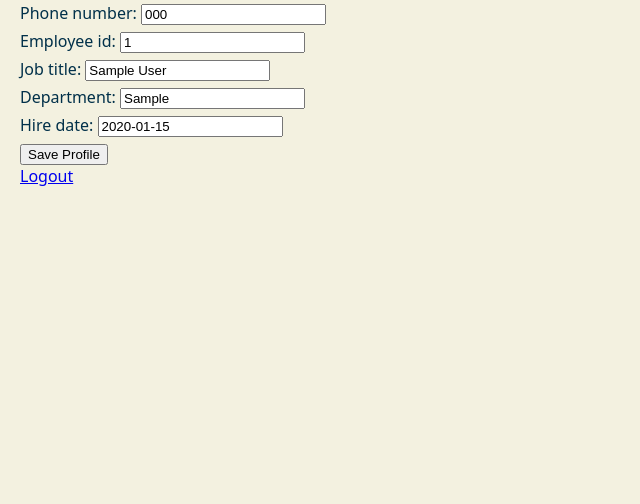
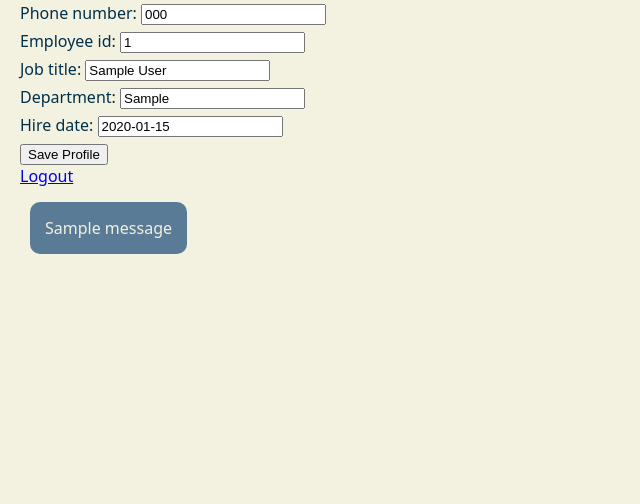
Before and after one commit to Tmonstah/animal-shelter-management-system, a Django app: page /employee/profile/ in a window 1280 px wide. Shown: the part 205-709 px from the top of the page, without its empty margins (0-640 px from the left). Run offline with Django 5.2, Linux system fonts and the light colour scheme; a user stored in the database is signed in; tables that the repository leaves empty hold one stand-in row (values such as "Sample post"); one stand-in notice (Sample message) is shown.

Commit message:
added a saved successfully pop-up when saving profile info

```diff
--- a/accounts/templates/accounts/employee_profile.html
+++ b/accounts/templates/accounts/employee_profile.html
@@ -20,4 +20,12 @@
     <a href="{% url 'logout' %}">Logout</a>
 </p>
 
+{% if messages %}
+    <ul class="messages">
+        {% for message in messages %}
+        <li{% if message.tags %} class="{{ message.tags }}"{% endif %}>{{ message }}</li>
+        {% endfor %}
+    </ul>
+{% endif %}
+
 {% endblock %}
--- a/accounts/views.py
+++ b/accounts/views.py
@@ -3,6 +3,7 @@ from django.shortcuts import redirect, render
 from django.contrib.auth.decorators import login_required
 from django.http import HttpResponseForbidden
 from django.contrib.auth import logout
+from django.contrib import messages
 from .forms import EmployeeProfileForm, CustomerProfileForm, CustomerRegistrationForm
 from .models import EmployeeAccessRequest, EmployeeProfile, EmployeeInvite, CustomerProfile
 
@@ -110,6 +111,7 @@ def customer_profile(request): # Employee access prvention Non-Functional
 
         if customer_profile_form.is_valid():
             customer_profile_form.save()
+            messages.add_message(request, messages.SUCCESS, "Profile updates have been saved.")
             return redirect("customer_profile")
 
     else:
@@ -146,7 +148,10 @@ def employee_profile(request): # Customer access prvention Non-Functional
 
         if employee_profile_form.is_valid():
             employee_profile_form.save()
+            messages.add_message(request, messages.SUCCESS, "Profile updates have been saved.")
             return redirect("employee_profile")
+        else:
+            messages.add_message(request, messages.ERROR, employee_profile_form.errors)
 
     else:
         employee_profile_form = EmployeeProfileForm(
--- a/static/css/style.css
+++ b/static/css/style.css
@@ -283,3 +283,18 @@ a
     margin-left: 10px;
     margin-right: 10px;
 }
+
+/* Style the Pop-up messages */
+.messages{
+    position: fixed;
+    list-style: none;
+    padding: 10px;
+    margin: 0;
+}
+
+.messages li {
+    background-color: var(--accent);
+    padding: 15px 15px;
+    color: var(--text2);
+    border-radius: 10px;
+}
```
Also changed, not shown: accounts/templates/accounts/customer_profile.html (+8 -0 lines).
